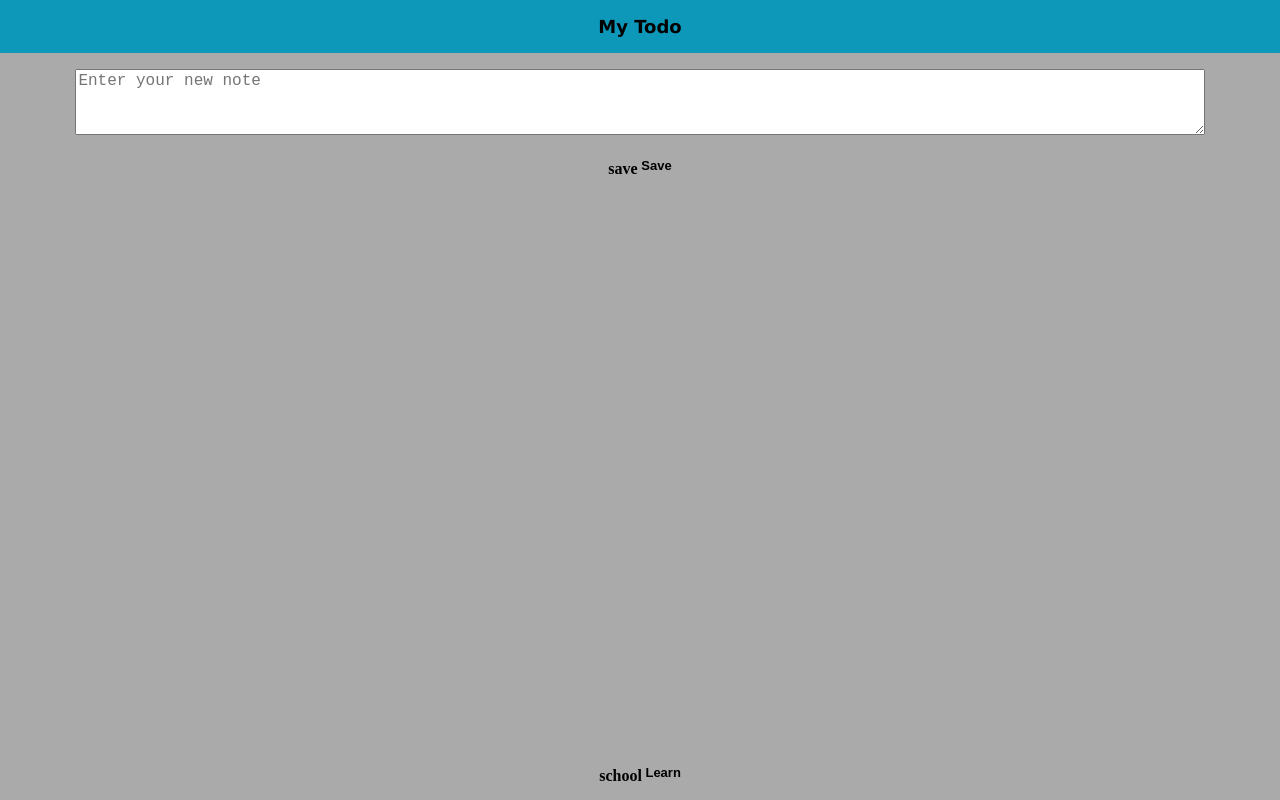
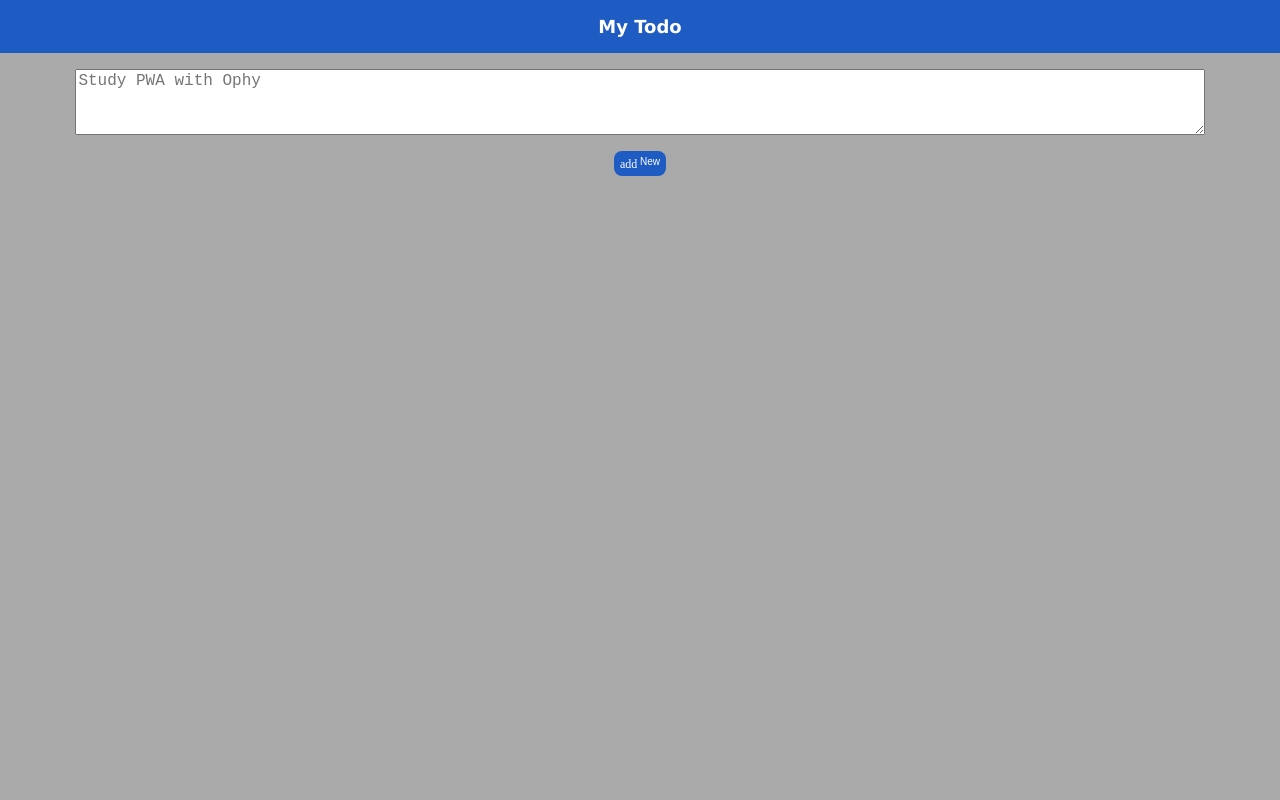
Before and after one commit to OphyBoamah/pwa-101, a plain HTML site: page index.html in a window 1280 px wide. Drawn offline with Linux system fonts and the light colour scheme.

Commit message:
Style updates

```diff
--- a/index.html
+++ b/index.html
@@ -2,7 +2,7 @@
 <html lang="en">
 <head>
     <meta name="viewport" content="width=device-width">
-    <title>Store notes and learning goals while you are coding</title>
+    <title>PWA Notes App</title>
     <link rel="stylesheet" href="styles.css">
     <script src="app.js"></script>
 </head>
@@ -10,24 +10,24 @@
 <body>
     <h1>My Todo</h1>
     <form>
-        <textarea placeholder="Enter your new note"></textarea>
+        <textarea placeholder="Study PWA with Ophy"></textarea>
         <ul id="toolbar">
             <li>
                 <button type="submit">
-                    <span class="icon">save</span>
-                    Save
+                     <span class="icon">add</span>
+                    New
                 </button>
             </li>
         </ul>
     </form>
-    <ul id="toolbar">
+    <!-- <ul id="toolbar">
         <li>
             <button id="btnLearn">
                 <span class="icon">school</span>
                 Learn
             </button>
         </li>
-    </ul>
+    </ul> -->
     <ul id="notes">
 
 
--- a/styles.css
+++ b/styles.css
@@ -1,5 +1,5 @@
 body {
-    --color-theme: #0D98BA;
+    --color-theme: #ba630d;
 }
 
 @font-face {
@@ -18,8 +18,8 @@ body {
 h1 {
     font-size: large;
     text-align: center;
-    background-color: #0D98BA;
-    color: #000;
+    background-color: #1e5bc3;
+    color: #fff;
     margin: 0;
     padding: 16px;
 }
@@ -30,7 +30,7 @@ span.icon {
     font-feature-settings: 'liga';
     margin-bottom: 0px;
     color: var(--color-icon-front);
-    font-size: 16px;
+    font-size: 12px;
     vertical-align: sub;
 }
 
@@ -58,13 +58,12 @@ textarea {
 button {
     display: block;
     text-decoration: none;
-    background-color: var(--color-toolbar);
-    color: var(--color-toolbar-button);
-    font-size: 13px;
-    padding: 8px 8px;
+    background-color: #1e5bc3;
+    color: #fff;
+    font-size: 10px;
+    padding: 6px;
     line-height: 1;
     margin: 8px 8px;
-    font-weight: bold;
     border-radius: 8px;
     border: 2px solid var(--color-icon-front);
 }
```
